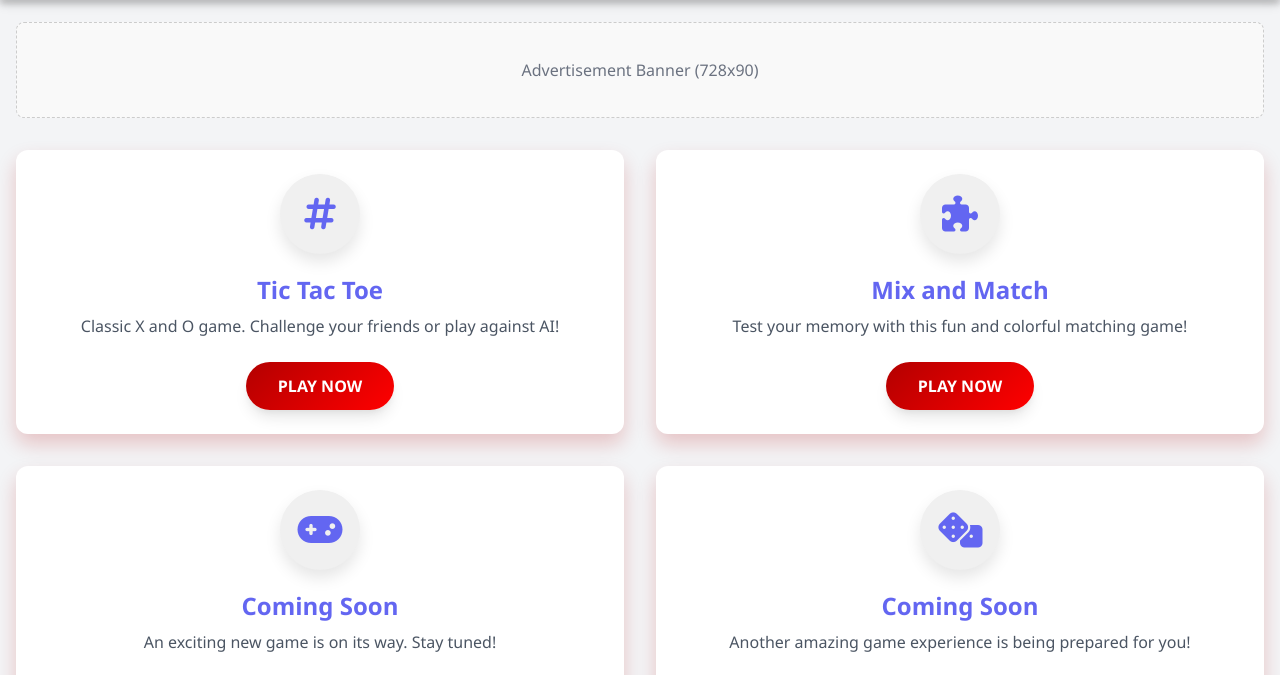
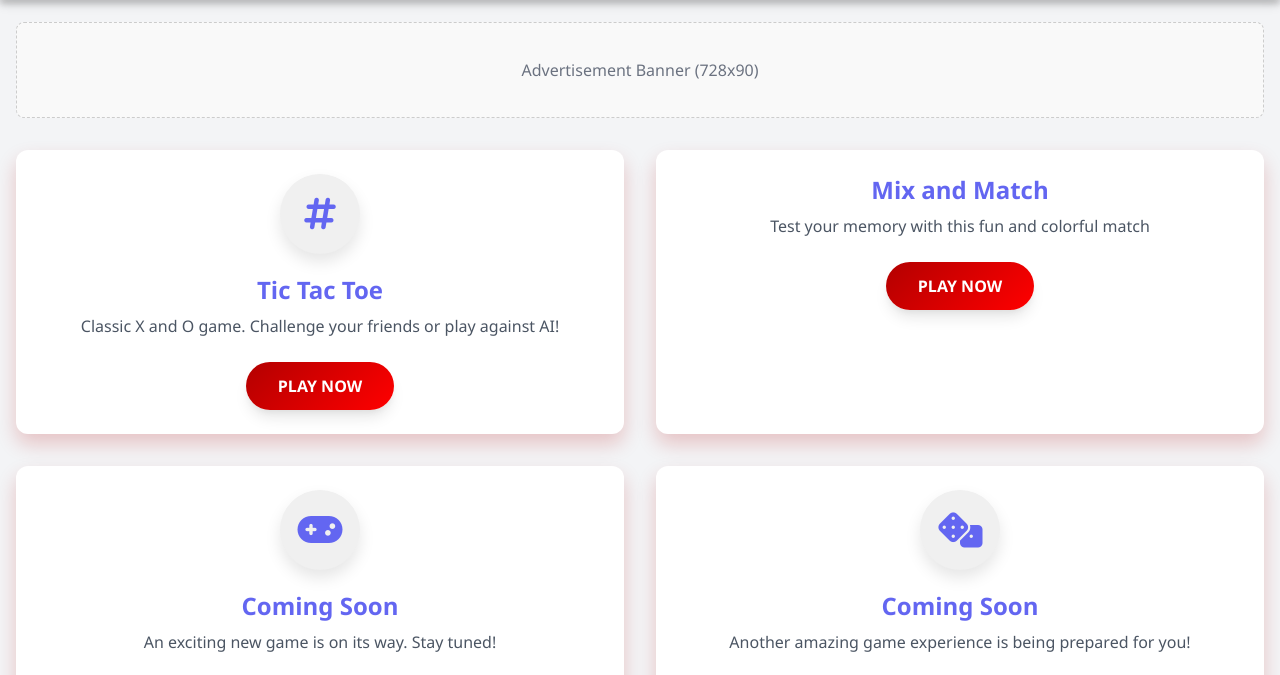
Before and after one commit to gameshouse/Gameshouse, a plain HTML site: page index.html in a window 1280 px wide. Shown: the part 74-749 px from the top of the page. Drawn offline with nearby package versions, Linux system fonts and the light colour scheme.

Commit message:
Update index.html

```diff
--- a/index.html
+++ b/index.html
@@ -293,14 +293,18 @@
             </div>
 
             <!-- Mix and Match Game Card -->
-            <div class="game-card bg-white rounded-xl p-6 flex flex-col items-center">
-                <div class="game-icon">
-                    <i class="fas fa-puzzle-piece text-4xl text-indigo-500"></i>
-                </div>
-                <h2 class="text-2xl font-bold text-center text-indigo-500 mb-2">Mix and Match</h2>
-                <p class="text-gray-600 text-center mb-6">Test your memory with this fun and colorful matching game!</p>
-                <button class="play-btn text-white font-bold py-3 px-8 rounded-full shadow-lg">PLAY NOW</button>
-            </div>
+<div class="game-card bg-white rounded-xl p-6 flex flex-col items-center">
+  <h2 class="text-2xl font-bold text-center text-indigo-500 mb-2">Mix and Match</h2>
+  <p class="text-gray-600 text-center mb-6">Test your memory with this fun and colorful match</p>
+  <button class="play-btn text-white font-bold py-3 px-8 rounded-full shadow-lg" onclick="startGame()">PLAY NOW</button>
+</div>
+
+<script>
+  function startGame() {
+    // Add your game logic here, e.g., redirect to game page or open a new window
+    window.location.href = "mixmatch-game.html"; // Updated to match your file name
+  }
+</script>
 
             <!-- Coming Soon Game Card 1 -->
             <div class="game-card bg-white rounded-xl p-6 flex flex-col items-center">
```
